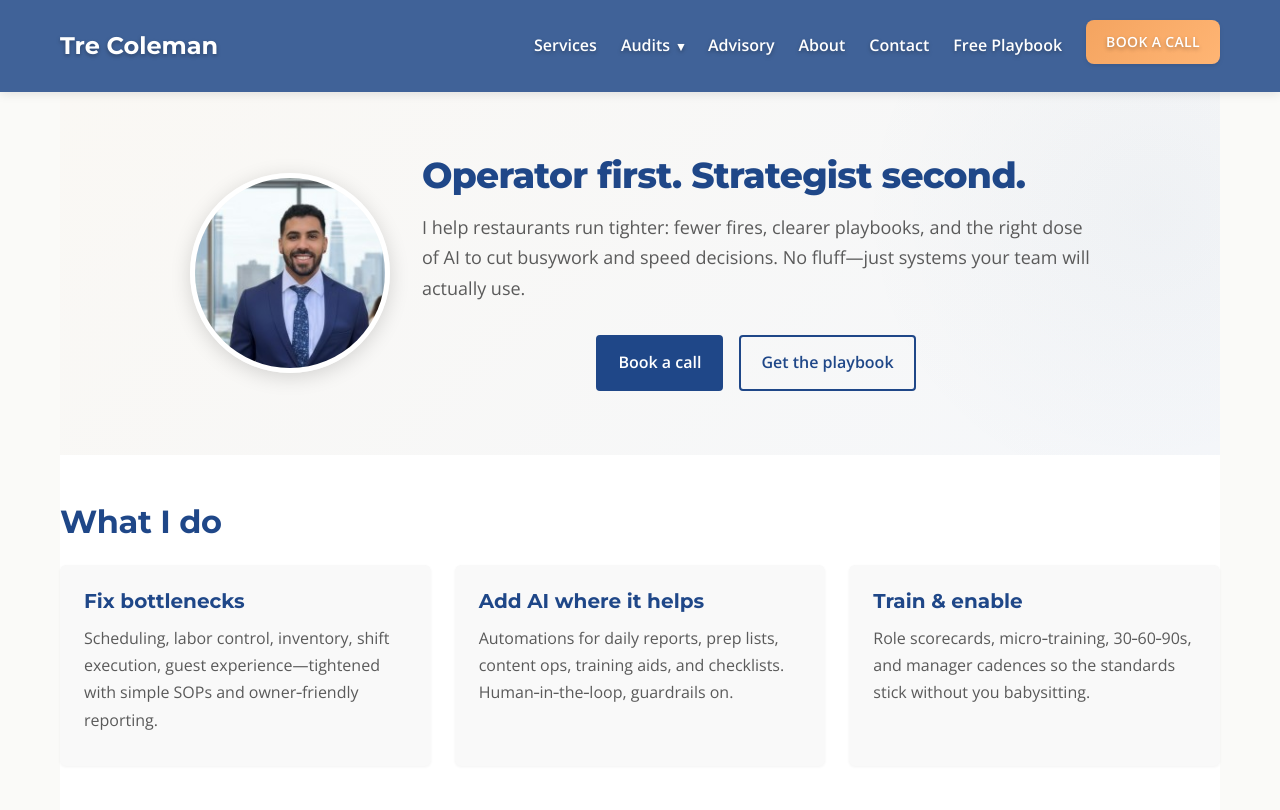
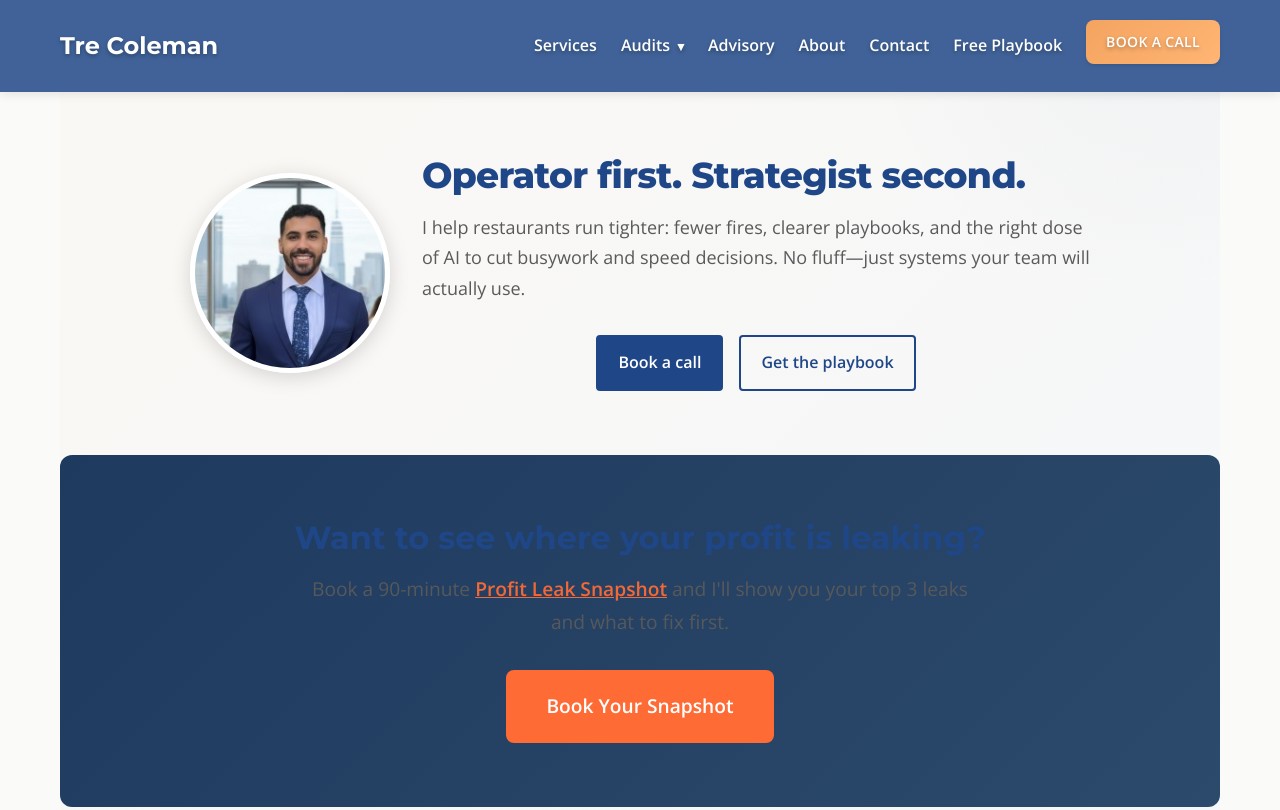
Before and after one commit to Speckledorked/tre-coleman-site, a plain HTML site: page about.html in a window 1280 px wide. Shown: the top 810 px of the page. Drawn offline with nearby package versions, Linux system fonts and the light colour scheme.

Commit message:
Add profit leak snapshot section to about.html

```diff
--- a/about.html
+++ b/about.html
@@ -254,6 +254,12 @@
           </div>
         </div>
       </div>
+
+              <div style="background: linear-gradient(135deg, #1e3a5f 0%, #2c4a6b 100%); color: white; padding: 4rem 2rem; text-align: center; margin: 4rem auto 0; border-radius: 12px;">
+            <h3 style="margin-bottom: 1rem; font-size: 2rem; font-weight: bold;">Want to see where your profit is leaking?</h3>
+            <p style="margin-bottom: 2rem; font-size: 1.2rem; opacity: 0.95;">Book a 90-minute <a href="profit-leak-snapshot.html" style="color: #ff6b35; text-decoration: underline; font-weight: bold;">Profit Leak Snapshot</a> and I'll show you your top 3 leaks and what to fix first.</p>
+            <a href="profit-leak-snapshot.html" style="display: inline-block; background: #ff6b35; color: white; padding: 1.25rem 2.5rem; border-radius: 8px; text-decoration: none; font-weight: bold; font-size: 1.2rem; transition: transform 0.2s;">Book Your Snapshot</a>
+        </div>
     </section>
     <!-- What I do: three core pillars -->
     <section class="section">
```
